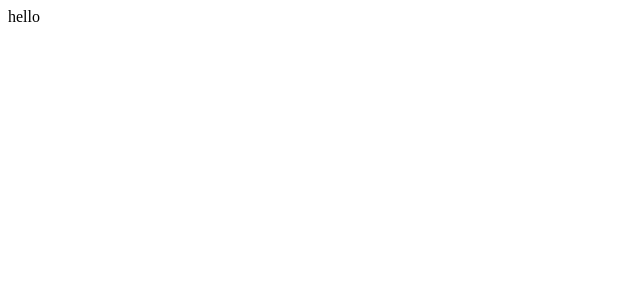
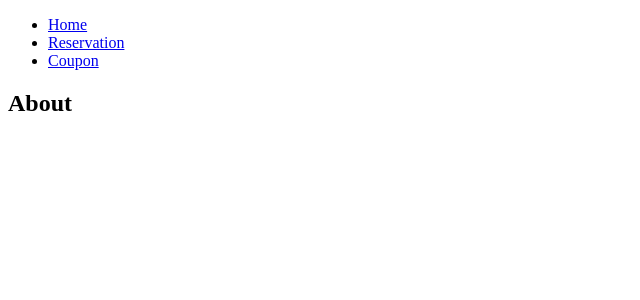
Before and after one commit to minemanemo/mobile-reserve-react, a React (Create React App) app: page /about in a window 1280 px wide. Shown: the top 300 px of the page, without its empty margins (0-640 px from the left). Built offline with nearby package versions, Linux system fonts and the light colour scheme.

Commit message:
Add and Setting react-router-dom

```diff
--- a/src/App.tsx
+++ b/src/App.tsx
@@ -1,7 +1,20 @@
 import React from 'react';
+import { useHistory } from 'react-router-dom';
+import { Switch, TopNavigationBar } from './router';
 
 const App = () => {
-  return <div>hello</div>;
+  const history = useHistory();
+
+  React.useEffect(() => {
+    history.push('/about');
+  }, []);
+
+  return (
+    <div>
+      <TopNavigationBar />
+      <Switch />
+    </div>
+  );
 };
 
 export default App;
--- /dev/null
+++ b/src/container/About.tsx
@@ -0,0 +1,7 @@
+import React from 'react';
+
+const About = () => {
+  return <h2>About</h2>;
+};
+
+export default About;
--- /dev/null
+++ b/src/container/Coupon.tsx
@@ -0,0 +1,7 @@
+import React from 'react';
+
+const Coupon = () => {
+  return <h2>Coupon</h2>;
+};
+
+export default Coupon;
--- /dev/null
+++ b/src/container/Reservation.tsx
@@ -0,0 +1,7 @@
+import React from 'react';
+
+const Reservation = () => {
+  return <h2>Reservation</h2>;
+};
+
+export default Reservation;
--- /dev/null
+++ b/src/container/index.ts
@@ -0,0 +1,3 @@
+export { default as About } from './About';
+export { default as Reservation } from './Reservation';
+export { default as Coupon } from './Coupon';
--- a/src/index.tsx
+++ b/src/index.tsx
@@ -1,11 +1,14 @@
 import React from 'react';
 import ReactDOM from 'react-dom';
+import { BrowserRouter } from 'react-router-dom';
 import App from './App';
 import reportWebVitals from './reportWebVitals';
 
 ReactDOM.render(
   <React.StrictMode>
-    <App />
+    <BrowserRouter>
+      <App />
+    </BrowserRouter>
   </React.StrictMode>,
   document.getElementById('root'),
 );
--- /dev/null
+++ b/src/react-app-env.d.ts
@@ -0,0 +1 @@
+/// <reference types="react-scripts" />
--- /dev/null
+++ b/src/router/Switch.tsx
@@ -0,0 +1,14 @@
+import React from 'react';
+import { Switch as RouterSwitch, Route } from 'react-router-dom';
+
+import { About, Reservation, Coupon } from '../container';
+
+const Switch = () => (
+  <RouterSwitch>
+    <Route path="/about" component={About} />
+    <Route path="/reservation" component={Reservation} />
+    <Route path="/coupon" component={Coupon} />
+  </RouterSwitch>
+);
+
+export default Switch;
--- /dev/null
+++ b/src/router/TopNavigationBar.tsx
@@ -0,0 +1,22 @@
+import React from 'react';
+import { Link } from 'react-router-dom';
+
+const TopNavigationBar = () => {
+  return (
+    <nav>
+      <ul>
+        <li>
+          <Link to="/about">Home</Link>
+        </li>
+        <li>
+          <Link to="/reservation">Reservation</Link>
+        </li>
+        <li>
+          <Link to="/coupon">Coupon</Link>
+        </li>
+      </ul>
+    </nav>
+  );
+};
+
+export default TopNavigationBar;
--- /dev/null
+++ b/src/router/index.ts
@@ -0,0 +1,2 @@
+export { default as Switch } from './Switch';
+export { default as TopNavigationBar } from './TopNavigationBar';
```
Also changed, not shown: package.json (+6 -4 lines), 1 other file (tests, documents, lock files or other folders).
